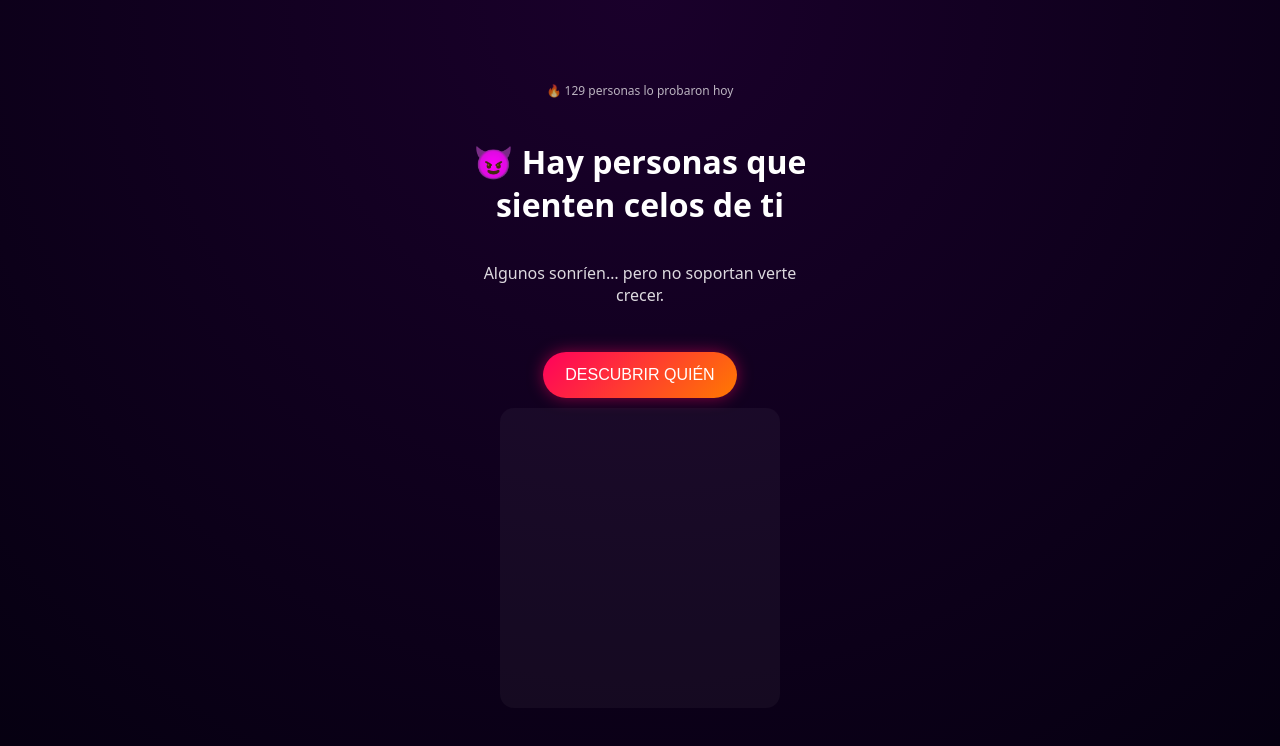
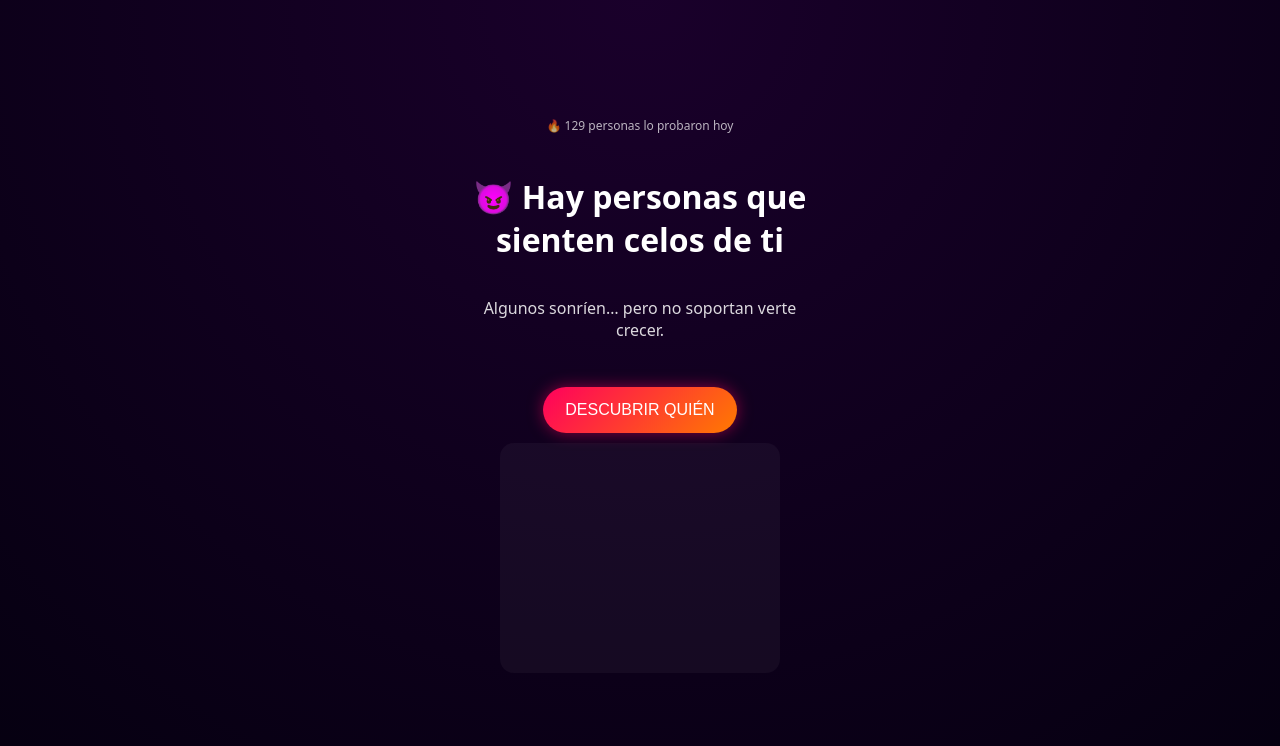
Before and after one commit to lopiensoloprogramo/quienteobserva, a React (Vite) app: page / in a window 1280 px wide. Shown: the top 746 px of the page. Built offline with nearby package versions, Linux system fonts and the light colour scheme.

Commit message:
se añadio publicidad17

```diff
--- a/src/App.css
+++ b/src/App.css
@@ -109,11 +109,11 @@ p {
 
 .promo-box {
   width: 280px;
-  height: 300px;
+  height: 230px;
   margin-top: 0px;
   border-radius: 14px;
   background: rgba(255,255,255,0.04);
-  overflow: hidden;
+
 }
 
 /* Ocultar porcentaje en móviles */
```
